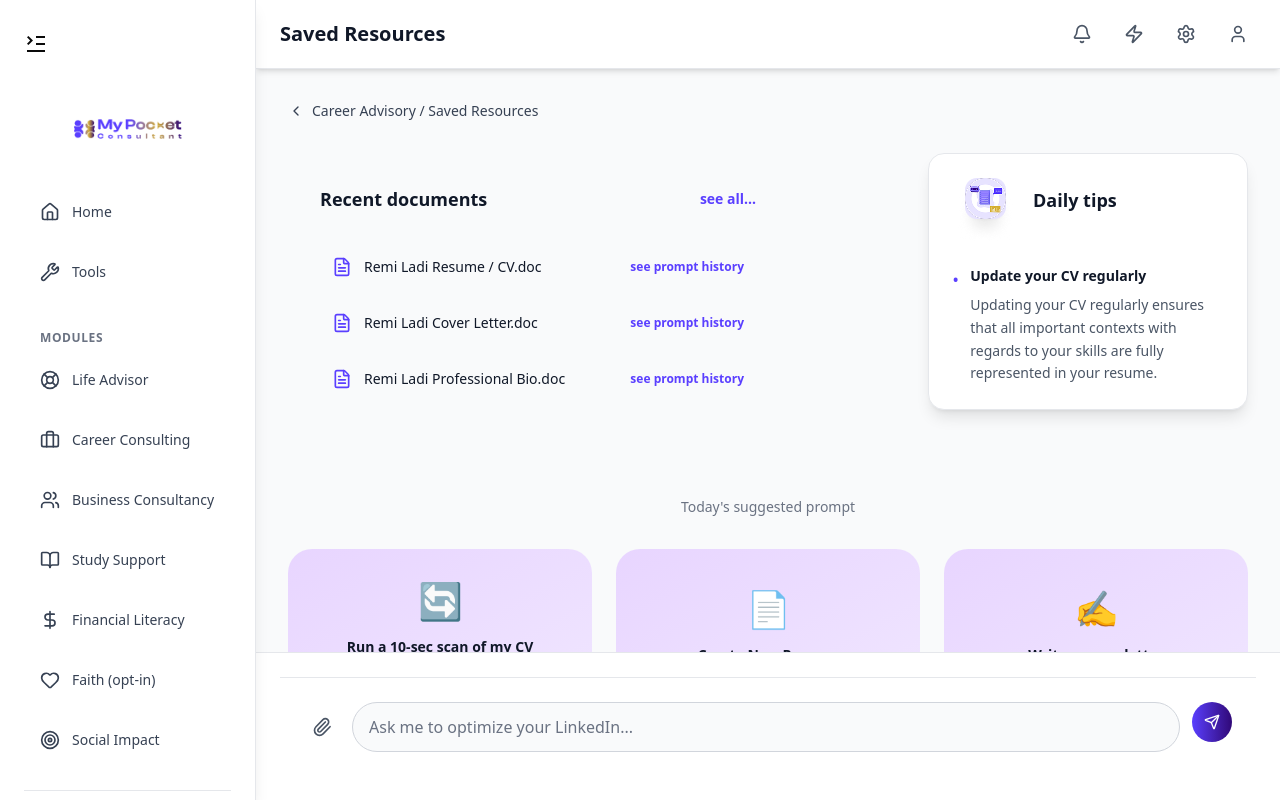
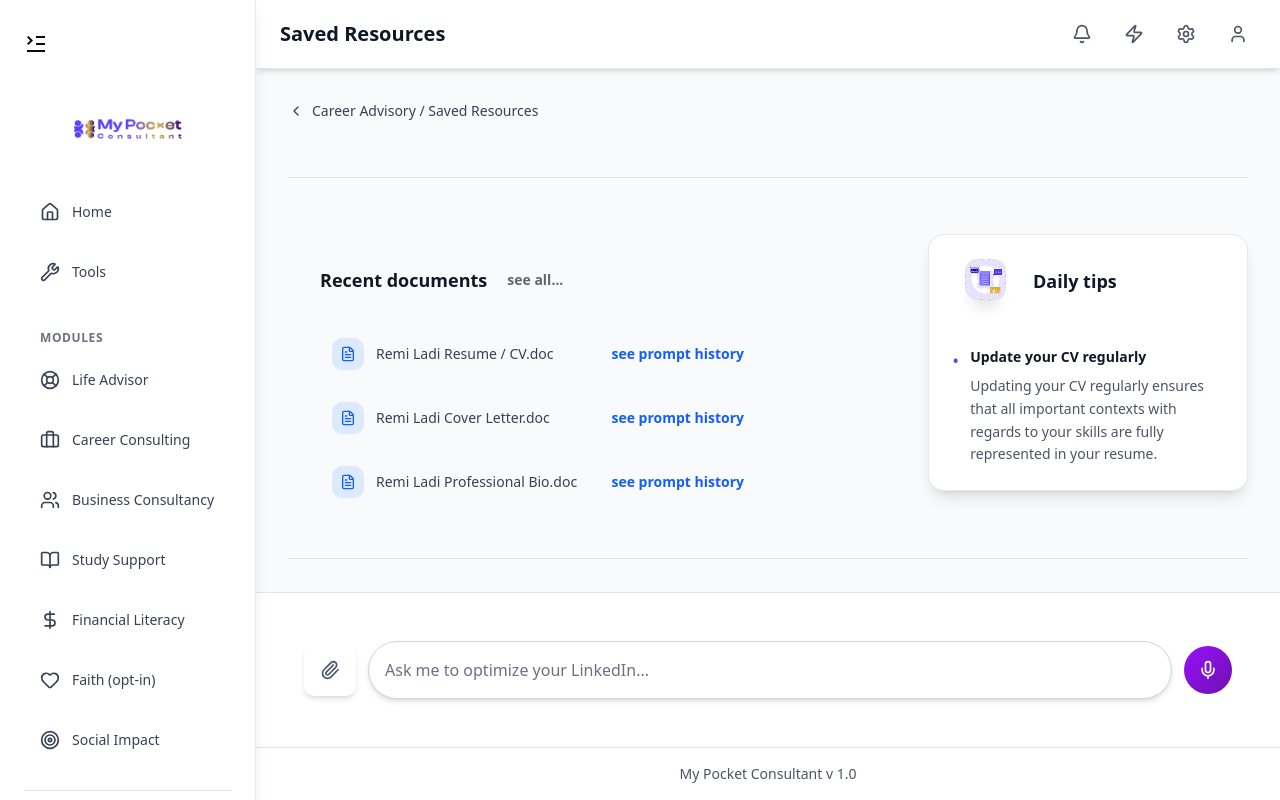
Before and after one commit to mypocketconsultant/mpc-web, a Next.js app: page /career/saved-resources in a window 1280 px wide. Built offline with nearby package versions, Linux system fonts and the light colour scheme.

Commit message:
Update UI components: ExpandToolkit with images, InputFooter with microphone, SuggestedPrompts refactor, and dashboard footer

```diff
--- a/app/(dashboard)/career/components/SuggestedPrompts.tsx
+++ b/app/(dashboard)/career/components/SuggestedPrompts.tsx
@@ -1,13 +1,16 @@
 "use client";
 
 import React from "react";
+import Link from "next/link";
 
 export interface SuggestedPrompt {
   id: string;
   title: string;
-  icon: React.ReactNode;
+  icon?: React.ReactNode;
+  iconImage?: string;
   bgColor: string;
   iconColor: string;
+  href?: string;
 }
 
 interface SuggestedPromptsProps {
@@ -22,37 +25,66 @@ export default function SuggestedPrompts({
   onSelect,
 }: SuggestedPromptsProps) {
   return (
-    <div className="grid grid-cols-1 lg:grid-cols-3 gap-8">
-      <div className="lg:col-span-2">
-        <div>
-          <h3 className="text-base font-semibold text-gray-900 mb-4">
+    <div className="w-full my-10">
+      <h3 className="text-center text-sm mt text-gray-500 mb-4">
         Today&apos;s suggested prompt
       </h3>
-          <div className="space-y-3">
-            {prompts.map((prompt) => (
+
+      <div className="grid grid-cols-1 mt-10 md:grid-cols-3 gap-4">
+        {prompts.map((prompt) => {
+          const className = `flex flex-col items-start gap-3 p-5 rounded-2xl transition-all border bg-white ${
+            selectedPrompt === prompt.id
+              ? "border-[#9B7FFF] shadow-md"
+              : "border-gray-200 hover:shadow-md"
+          }`;
+
+          const content = (
+            <>
+              {/* Icon */}
+              <div
+                className="flex h-12 w-12 items-center justify-center rounded-xl flex-shrink-0"
+                style={{ backgroundColor: prompt.iconColor }}
+              >
+                {prompt.iconImage ? (
+                  <img
+                    src={prompt.iconImage}
+                    alt=""
+                    className="w-12 h-12 object-contain"
+                  />
+                ) : (
+                  <span className="text-2xl">{prompt.icon}</span>
+                )}
+              </div>
+
+              {/* Title */}
+              <span className="text-left text-sm font-semibold text-gray-900 leading-tight">
+                {prompt.title}
+              </span>
+            </>
+          );
+
+          if (prompt.href) {
+            return (
+              <Link key={prompt.id} href={prompt.href}>
+                <div className={className}>
+                  {content}
+                </div>
+              </Link>
+            );
+          }
+
+          return (
             <button
               key={prompt.id}
               type="button"
               onClick={() => onSelect(prompt.id)}
               aria-pressed={selectedPrompt === prompt.id}
-                className={`w-full flex items-center gap-4 p-4 rounded-lg transition-all border-2 ${
-                  selectedPrompt === prompt.id
-                    ? "bg-gradient-to-r from-[#E8D5FF] to-[#F0E5FF] border-[#9B7FFF]"
-                    : `${prompt.bgColor} border-transparent hover:border-gray-200`
-                }`}
+              className={className}
             >
-                <div
-                  className={`flex h-10 w-10 items-center justify-center rounded-full ${prompt.bgColor} flex-shrink-0`}
-                >
-                  <span className={prompt.iconColor}>{prompt.icon}</span>
-                </div>
-                <span className="text-left text-sm font-medium text-gray-700">
-                  {prompt.title}
-                </span>
+              {content}
             </button>
-            ))}
-          </div>
-        </div>
+          );
+        })}
       </div>
     </div>
   );
--- a/app/(dashboard)/career/page.tsx
+++ b/app/(dashboard)/career/page.tsx
@@ -75,32 +75,29 @@ export default function HomePage() {
     },
   ];
 
-  const suggestedPrompts: SuggestedPrompt[] = [
+    const suggestedPrompts = [
     {
-      id: "resume-report",
-      title: "Create a career summary report",
-      icon: <FileText className="h-5 w-5" />,
-      bgColor: "bg-[#E8F0FF]",
-      iconColor: "text-[#4A90E2]",
+      id: 1,
+      iconImage: "/daily.png",
+      title: "Run a 10-sec scan of my CV",
+      subtitle: "(Upload CV)",
     },
     {
-      id: "linkedin",
-      title: "Optimize my LinkedIn profile",
-      icon: <Share2 className="h-5 w-5" />,
-      bgColor: "bg-[#F3E8FF]",
-      iconColor: "text-[#8B5CF6]",
+      id: 2,
+      iconImage: "/ai.png",
+      title: "Create New Resume",
+      subtitle: "",
     },
     {
-      id: "performance",
-      title: "Create a performance review summary",
-      icon: <Lightbulb className="h-5 w-5" />,
-      bgColor: "bg-[#FFF5E6]",
-      iconColor: "text-[#F59E0B]",
+      id: 3,
+      iconImage: "/career.png",
+      title: "Write a cover letter",
+      subtitle: "",
     },
   ];
 
   return (
-    <div className="flex flex-col  h-full bg-white">
+    <div className="flex flex-col  h-full ">
       <Header title={getTitleFromPath(pathname)} />
       {/* Main Content */}
       <main className="flex-1 overflow-auto max-w-[1100px] mx-auto scrollbar-hide">
@@ -122,17 +119,19 @@ export default function HomePage() {
             tipsIcon={tipsIcon}
           />
 
+          <hr className="" />
           {/* Today's Section */}
-          <div className="grid grid-cols-1 lg:grid-cols-3 gap-8">
-            <div className="lg:col-span-2">
-              {/* Today's Suggested Prompts */}
-              {/* <SuggestedPrompts
-                prompts={suggestedPrompts}
-                selectedPrompt={selectedPrompt}
-                onSelect={setSelectedPrompt}
-              /> */}
-            </div>
-          </div>
+          <SuggestedPrompts
+            prompts={suggestedPrompts.map((prompt) => ({
+              id: prompt.id.toString(),
+              title: prompt.title,
+              iconImage: prompt.iconImage,
+              bgColor: "bg-gradient-to-br from-[#E8D5FF] to-[#F0E6FF]",
+              iconColor: "text-2xl",
+            }))}
+            selectedPrompt={selectedPrompt}
+            onSelect={(id) => setSelectedPrompt(id)}
+          />
         </div>
       </main>
 
--- a/app/(dashboard)/career/saved-resources/page.tsx
+++ b/app/(dashboard)/career/saved-resources/page.tsx
@@ -7,6 +7,7 @@ import Link from "next/link";
 import Header from "@/app/components/header";
 import InputFooter from "@/app/components/InputFooter";
 import DailyTips from "../components/DailyTips";
+import SuggestedPrompts from "../components/SuggestedPrompts";
 import tipsIcon from "@/public/daily.png";
 
 export default function SavedResourcesPage() {
@@ -40,19 +41,19 @@ export default function SavedResourcesPage() {
   const suggestedPrompts = [
     {
       id: 1,
-      icon: "🔄",
+      iconImage: "/daily.png",
       title: "Run a 10-sec scan of my CV",
       subtitle: "(Upload CV)",
     },
     {
       id: 2,
-      icon: "📄",
+      iconImage: "/ai.png",
       title: "Create New Resume",
       subtitle: "",
     },
     {
       id: 3,
-      icon: "✍️",
+      iconImage: "/career.png",
       title: "Write a cover letter",
       subtitle: "",
     },
@@ -81,33 +82,42 @@ export default function SavedResourcesPage() {
             Career Advisory / Saved Resources
           </Link>
 
+          <hr className="my-14" />
+
           <div className="flex justify-between gap-8">
             {/* Left Content - Recent Documents */}
             <div className="w-[500px]">
               <div className=" rounded-3xl p-8 ">
-                <div className="flex items-center justify-between mb-8">
+                <div className="flex items-center  gap-5 mb-8">
                   <h2 className="text-lg font-bold text-gray-900">
                     Recent documents
                   </h2>
-                  <button className="text-sm font-semibold text-[#5A3FFF] hover:text-[#300878] transition-colors">
+                  <button className="text-sm font-semibold text-[#656565] hover:text-[#656565] transition-colors">
                     see all...
                   </button>
                 </div>
 
                 {/* Documents List */}
-                <div className="space-y-3">
+                <div className="space-y-2">
                   {recentDocuments.map((doc) => (
                     <div
                       key={doc.id}
-                      className="flex items-center justify-between p-3 rounded-lg hover:bg-gray-50 transition-all"
+                      className="flex items-center justify-between p-3 rounded-lg hover:bg-gray-50 transition-all group"
                     >
-                      <div className="flex items-center gap-3 flex-1">
-                        <FileText className="w-5 h-5 text-[#5A3FFF] flex-shrink-0" />
-                        <span className="font-medium text-gray-900 text-sm">
+                      <div className="flex items-center gap-3 flex-1 min-w-0">
+                        {/* Document icon with background */}
+                        <div className="w-8 h-8 rounded-lg bg-blue-100 flex items-center justify-center flex-shrink-0">
+                          <FileText className="w-4 h-4 text-blue-600" />
+                        </div>
+
+                        {/* Document title */}
+                        <span className="font-medium text-gray-700 text-sm truncate">
                           {doc.title}
                         </span>
                       </div>
-                      <button className="text-xs font-semibold text-[#5A3FFF] hover:text-[#300878] transition-colors whitespace-nowrap ml-4">
+
+                      {/* Action button */}
+                      <button className="text-sm font-semibold text-blue-600 hover:text-blue-800 hover:underline transition-colors whitespace-nowrap ml-4">
                         {doc.promptHistory}
                       </button>
                     </div>
@@ -121,31 +131,19 @@ export default function SavedResourcesPage() {
               <DailyTips dailyTip={dailyTip} tipsIcon={tipsIcon} />
             </div>
           </div>
-
+          <hr className="my-4" />
           {/* Suggested Prompts Section */}
-          <div className="mt-16">
-            <h3 className="text-center text-gray-500 text-sm font-medium mb-8">
-              Today's suggested prompt
-            </h3>
-
-            <div className="grid grid-cols-3 gap-6 mb-12">
-              {suggestedPrompts.map((prompt) => (
-                <button
-                  key={prompt.id}
-                  onClick={() => setSelectedPrompt(prompt.id.toString())}
-                  className="bg-gradient-to-br from-[#E8D5FF] to-[#F0E6FF] rounded-3xl p-8 text-center hover:shadow-lg transition-all group"
-                >
-                  <div className="text-4xl mb-4">{prompt.icon}</div>
-                  <h4 className="font-semibold text-gray-900 text-sm mb-2">
-                    {prompt.title}
-                  </h4>
-                  {prompt.subtitle && (
-                    <p className="text-xs text-gray-600">{prompt.subtitle}</p>
-                  )}
-                </button>
-              ))}
-            </div>
-          </div>
+          <SuggestedPrompts
+            prompts={suggestedPrompts.map((prompt) => ({
+              id: prompt.id.toString(),
+              title: prompt.title,
+              iconImage: prompt.iconImage,
+              bgColor: "bg-gradient-to-br from-[#E8D5FF] to-[#F0E6FF]",
+              iconColor: "text-2xl",
+            }))}
+            selectedPrompt={selectedPrompt}
+            onSelect={(id) => setSelectedPrompt(id)}
+          />
         </div>
       </main>
 
--- a/app/(dashboard)/layout.tsx
+++ b/app/(dashboard)/layout.tsx
@@ -145,6 +145,11 @@ export default function DashboardLayout({
         <main className="flex-1 overflow-auto" style={{ scrollbarWidth: 'none', msOverflowStyle: 'none' }}>
           {children}
         </main>
+
+        {/* Footer */}
+        <div className="bg-white border-t border-gray-200 px-6 py-4">
+          <h1 className="text-center text-sm text-gray-600">My Pocket Consultant v 1.0</h1>
+        </div>
       </div>
     </div>
   )
--- a/app/components/InputFooter.tsx
+++ b/app/components/InputFooter.tsx
@@ -1,18 +1,20 @@
 "use client";
 
 import React, { useState } from "react";
-import { Paperclip, Send } from "lucide-react";
+import { Paperclip, Mic } from "lucide-react";
 
 interface InputFooterProps {
   placeholder?: string;
   onSend?: (message: string) => void;
   onAttach?: () => void;
+  onMicrophone?: () => void;
 }
 
 export default function InputFooter({
   placeholder = "Ask me to optimize your LinkedIn...",
   onSend,
   onAttach,
+  onMicrophone,
 }: InputFooterProps) {
   const [inputValue, setInputValue] = useState("");
 
@@ -31,12 +33,12 @@ export default function InputFooter({
   };
 
   return (
-    <div className="border-t border-gray-200 bg-white p-6">
-      <div className="max-w-7xl mx-auto">
-        <div className="flex gap-3">
+    <div className=" border-gray-200 bg-white p-6">
+      <div className="max-w-[1100px] mx-auto">
+        <div className="flex gap-3 items-center">
           <button
             onClick={onAttach}
-            className="flex-shrink-0 p-2 hover:bg-gray-100 rounded-lg transition-colors"
+            className="flex-shrink-0 p-4 shadow-md hover:bg-gray-100 rounded-lg transition-colors"
             aria-label="Attach file"
           >
             <Paperclip className="h-5 w-5 text-gray-600" />
@@ -47,14 +49,14 @@ export default function InputFooter({
             value={inputValue}
             onChange={(e) => setInputValue(e.target.value)}
             onKeyPress={handleKeyPress}
-            className="flex-1 rounded-full border border-gray-300 bg-gray-50 px-4 py-3 placeholder:text-gray-500 focus:bg-white focus:outline-none focus:ring-2 focus:ring-[#5A3FFF]"
+            className="flex-1 rounded-full border shadow-md border-gray-300 bg-white px-4 py-4 placeholder:text-gray-500 focus:bg-white focus:outline-none focus:ring-2 focus:ring-[#5A3FFF]"
           />
           <button
-            onClick={handleSend}
-            className="flex-shrink-0 h-10 w-10 rounded-full bg-gradient-to-r from-[#5A3FFF] to-[#300878] text-white hover:from-[#6B4FFF] hover:to-[#400A88] transition-all flex items-center justify-center"
-            aria-label="Send message"
+            onClick={onMicrophone}
+            className="flex-shrink-0 h-12 w-12 rounded-full text-white hover:shadow-lg hover:scale-105 active:scale-95 transition-all duration-200 flex items-center justify-center bg-gradient-to-br from-purple-600 to-purple-800"
+            aria-label="Voice input"
           >
-            <Send className="h-4 w-4" />
+            <Mic className="h-5 w-5" />
           </button>
         </div>
       </div>
```
Also changed, not shown: app/(dashboard)/home/components/ExpandToolkit.tsx (+28 -45 lines), public/Finance.png (added), public/Life.png (added). Lines whose indentation alone changed are shown as unchanged.
